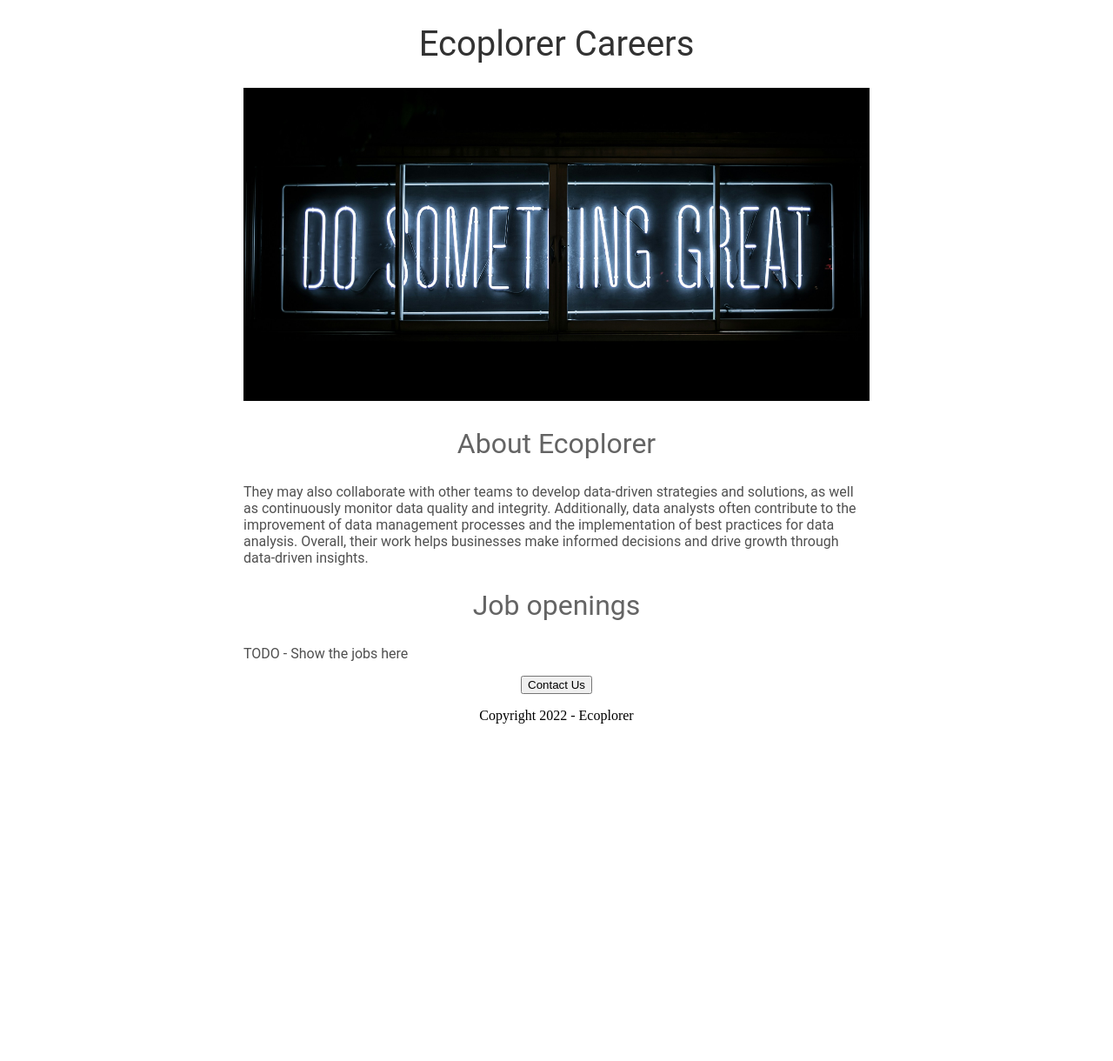
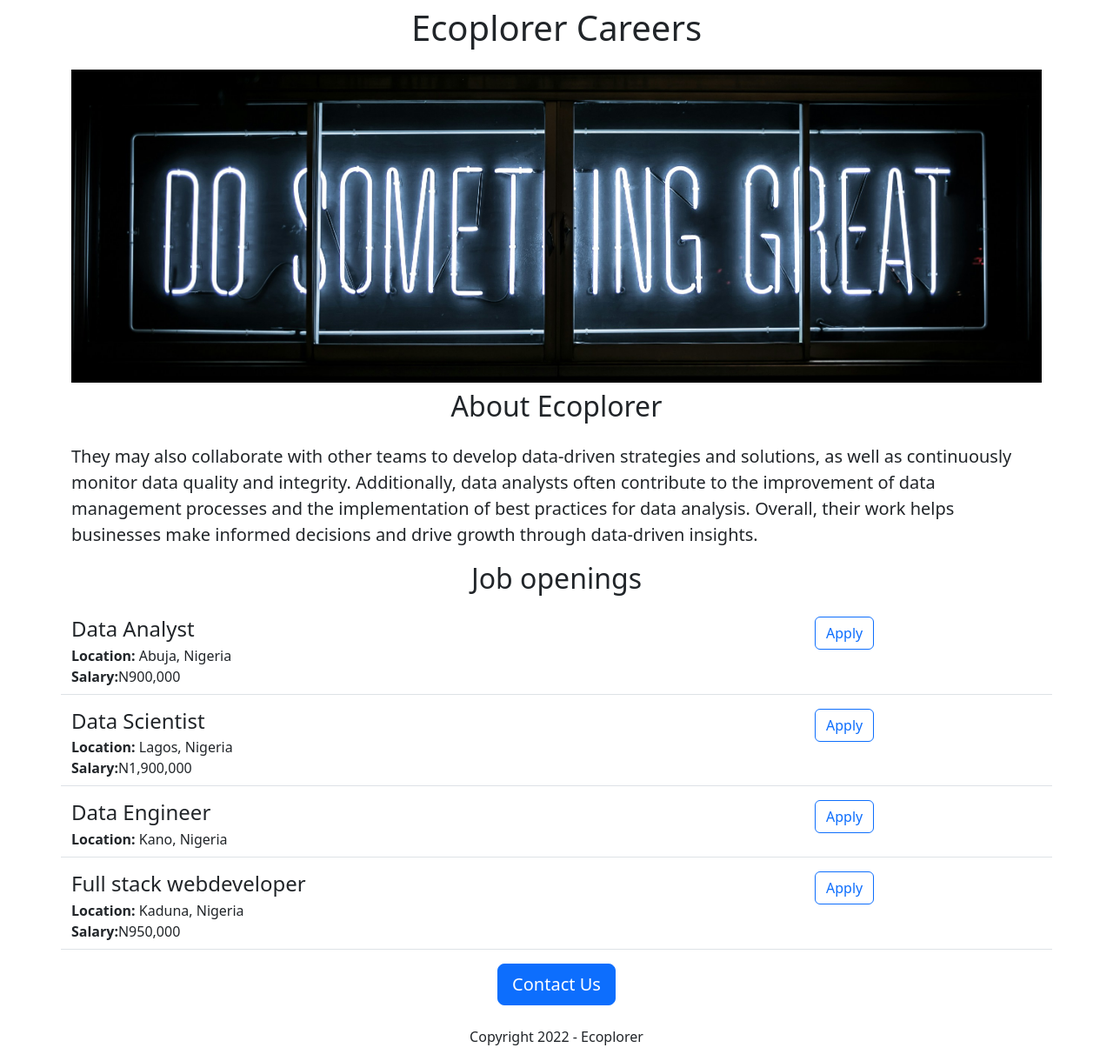
Before and after one commit to Helmont/eco-webapp, a Flask app: page / in a window 1280 px wide. Shown: the whole page at 87% size. Before the commit the page ends 832 px from the top, so only its background shows below. Run offline with Flask 3, Linux system fonts and the light colour scheme.

Commit message:
added dynamic data and api route

```diff
--- a/app.py
+++ b/app.py
@@ -1,11 +1,37 @@
-from flask import Flask, render_template
+from flask import Flask, render_template, jsonify
 
 app = Flask(__name__)
+
+JOBS = [{
+    'id': 1,
+    'title': 'Data Analyst',
+    'location': 'Abuja, Nigeria',
+    'Salary': 'N900,000',
+}, {
+    'id': 2,
+    'title': 'Data Scientist',
+    'location': 'Lagos, Nigeria',
+    'Salary': 'N1,900,000',
+}, {
+    'id': 3,
+    'title': 'Data Engineer',
+    'location': 'Kano, Nigeria',
+}, {
+    'id': 4,
+    'title': 'Full stack webdeveloper',
+    'location': 'Kaduna, Nigeria',
+    'Salary': 'N950,000',
+}]
 
 
 @app.route("/")
 def hello_world():
-  return render_template('home.html')
+  return render_template('home.html', jobs=JOBS, company_name='Ecoplorer')
+
+
+@app.route("/api/jobs")
+def list_jobs():
+  return jsonify(JOBS)
 
 
 if __name__ == "__main__":
--- a/templates/home.html
+++ b/templates/home.html
@@ -4,39 +4,23 @@
     <meta charset="UTF-8">
     <meta name="viewport" content="width=device-width, initial-scale=1.0">
      <title>Ecoplorer careers</title>
-     <style>
-         h1 {
-           font-size: 40px;
-           font-family: Roboto;
-           font-weight: normal;
-           color: rgb(50, 50, 50);
-           text-align: center}
-       #careers {
-         width: 100%;
-         height: 360px;
-         object-fit:cover;}
-       h2 {
-         font-size: 32px;
-         font-family: Roboto;
-         font-weight: normal;
-         color: rgb(100, 100, 100);
-         text-align: center}
-       .bodytext {
-         font-family: Roboto;
-         color: rgb(80, 80, 80);}
-       #container {
-         max-width:720px;
-         margin: 0 auto 0 auto;
-       }
-     </style>
+    <link href="https://cdn.jsdelivr.net/npm/bootstrap@5.3.3/dist/css/bootstrap.min.css" rel="stylesheet" integrity="sha384-QWTKZyjpPEjISv5WaRU9OFeRpok6YctnYmDr5pNlyT2bRjXh0JMhjY6hW+ALEwIH" crossorigin="anonymous">
+  <style>
+    #careers{
+      height:360px;
+      width: 100%;
+      object-fit:cover;
+    }
+  </style>
 </head>
 <body>
-   <div id="container">
-     <h1>Ecoplorer Careers</h1>
-     <img id="careers" src="https://056a2334-bfad-4d7e-8184-3f6784a7487e-00-uk9fi3odyz3j.spock.replit.dev/static/careers.jpg"
+   <div class="container">
+     <h1 class ="text-center mt-2 mb-4">{{company_name}} Careers</h1>
+     <img class="img-fluid" id="careers" src="https://056a2334-bfad-4d7e-8184-3f6784a7487e-00-uk9fi3odyz3j.spock.replit.dev/static/careers.jpg"
         >
-     <h2>About Ecoplorer</h2>
-      <p class ="bodytext">
+     <h2 class="text-center mt-2 mb-4">About
+       Ecoplorer</h2>
+      <p class="lead">
         They may also collaborate with other teams to
         develop data-driven strategies and
         solutions, as well as continuously monitor
@@ -48,13 +32,18 @@
         businesses make informed decisions and drive
         growth through data-driven insights.
       </p>
-      <h2>Job openings</h2>
-      <p class ="bodytext">TODO - Show the jobs
-        here</p>
-      <div style="text-align:center;">
-            <button>Contact Us</button
-           <br>
-            <p>Copyright 2022 - Ecoplorer</p>
+      <h2 class="text-center mt-2 mb-4">Job openings</h2>
+      <div >
+          {% for job in jobs %}
+             {% include 'jobitem.html' %}
+          {% endfor %}
+      </div>
+
+      <div class = "text-center">
+      <button class="btn btn-primary btn-lg">Contact
+      Us</button
+                                <br>
+        <p class="mt-4">Copyright 2022 - Ecoplorer</p>
       </div>
   </div>
 
--- /dev/null
+++ b/templates/jobitem.html
@@ -0,0 +1,20 @@
+<div class="border-bottom row" style="margin-bottom:16px;padding-bottom:8px">
+   <div class="col-9">
+      <h4 style="rgb(120,120,120); margin-bottom:4px;">
+         {{job['title']}}
+      </h4>
+
+     <div>
+         <b>Location:</b> {{job['location']}}
+     </div>
+
+      {% if 'Salary' in job %}
+        <div>
+           <b>Salary:</b>{{job['Salary']}}
+        </div>
+      {% endif %}
+    </div>
+    <div class="col-3">
+       <button type="button" class="btn btn-outline-primary">Apply</button>
+     </div>
+ </div>
```
